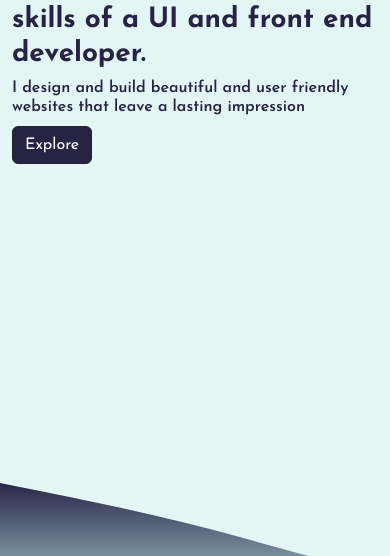
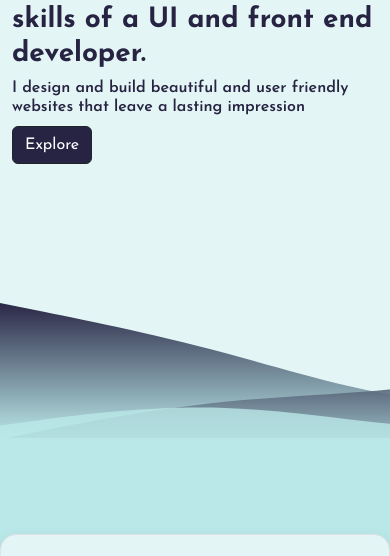
Before and after one commit to vshnupraj/portfolio-3, a website: page index.html in a window 390 px wide. Shown: the part 276-832 px from the top of the page. Drawn offline with nearby package versions, Linux system fonts and the light colour scheme.

Commit message:
Update style.css
edit for test

```diff
--- a/css/style.css
+++ b/css/style.css
@@ -122,7 +122,7 @@ h5 {
 
 @media screen and (max-width: 576px) {
   .mobile-vh {
-    height: 680px;
+    height: 500px;
   }
   .mobile-vh__col {
     padding: 150px;
```
